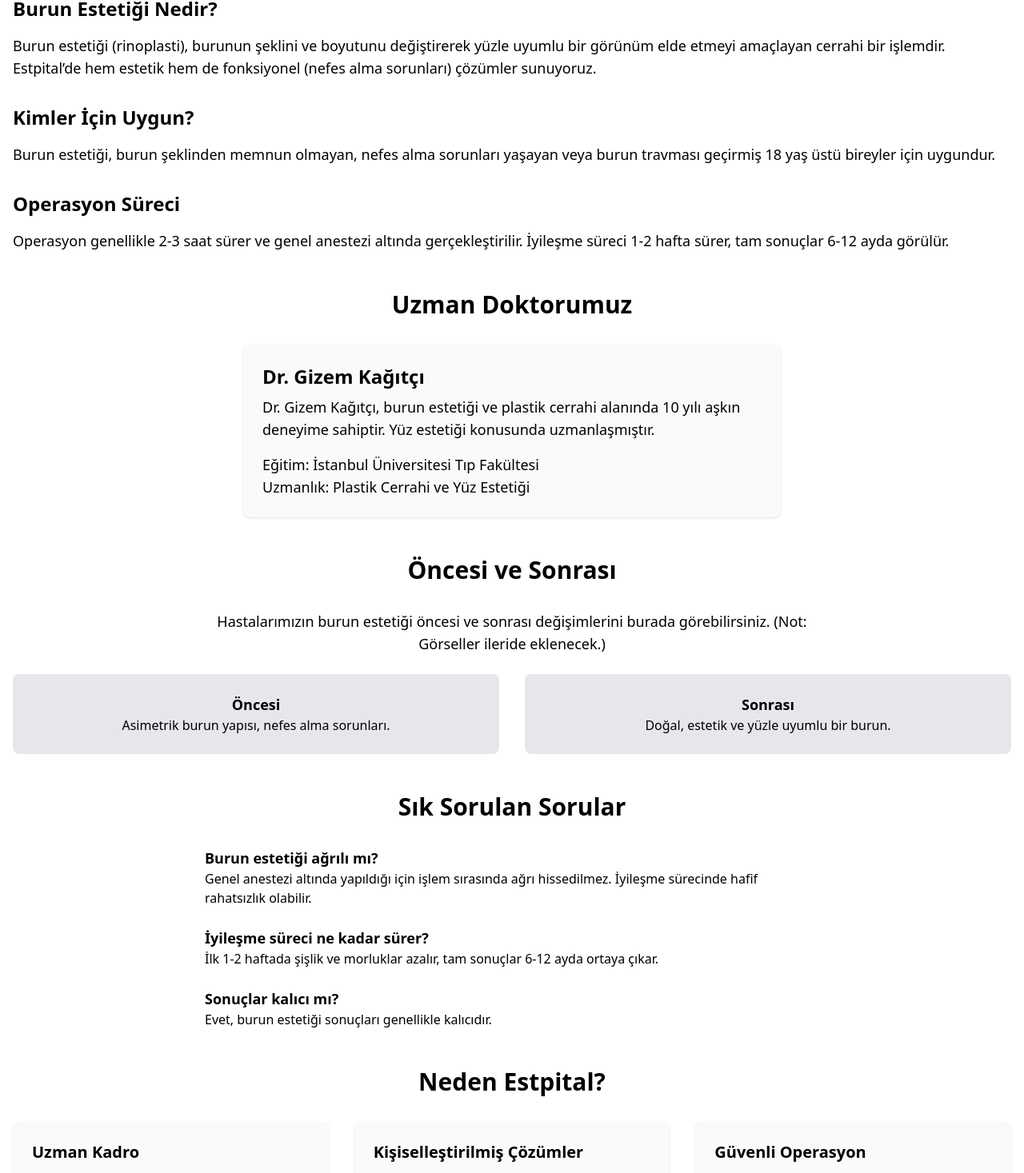
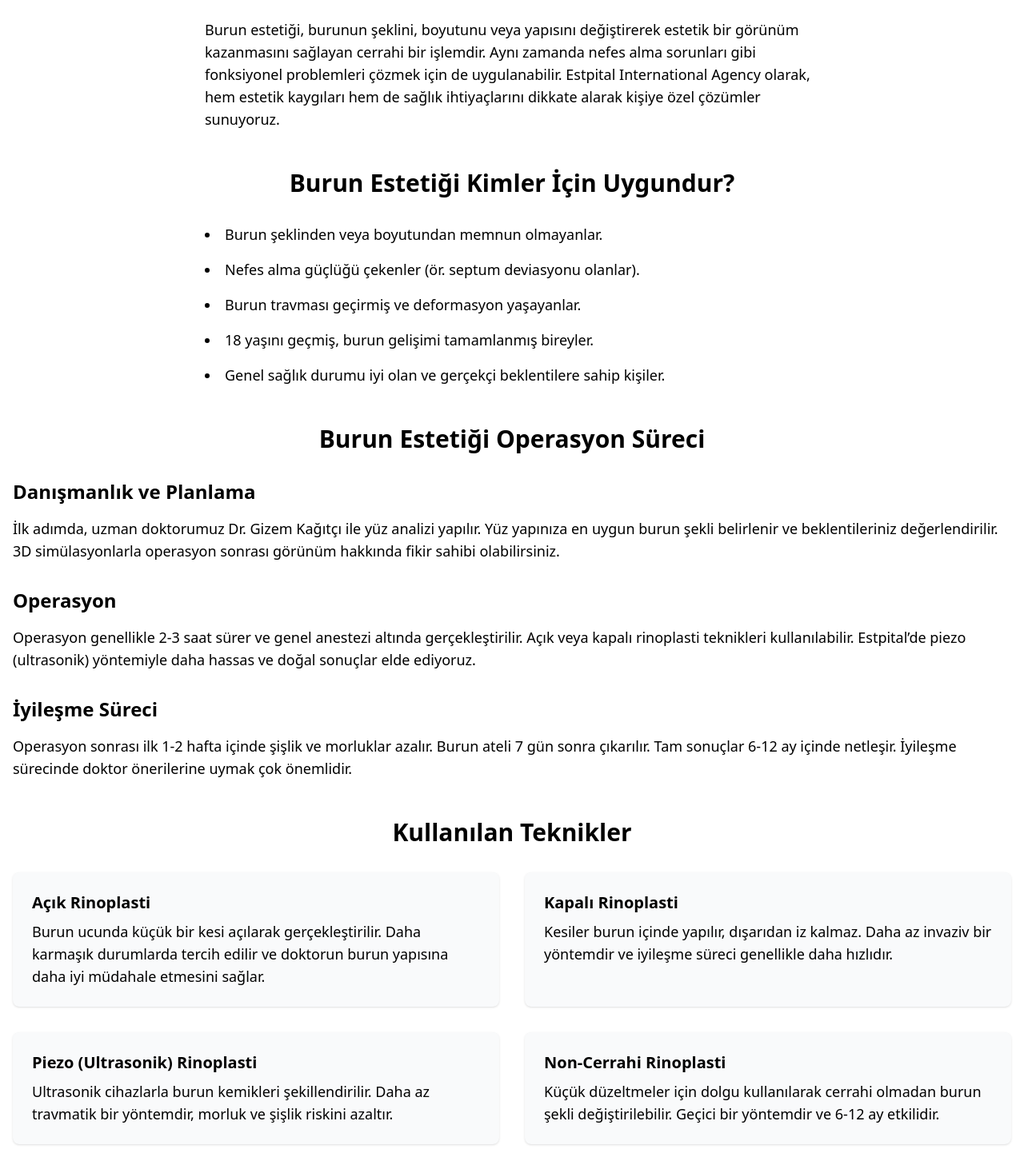
Before and after one commit to Estpital/Estpital-Dynamic-Platform, a JavaScript app: page /burun-estetigi in a window 1280 px wide. Shown: the part 529-1996 px from the top of the page at 80% size. Built offline with nearby package versions, Linux system fonts and the light colour scheme; the HTML template or start-up script is replaced by a standard one.

Commit message:
Update BurunEstetigi.js

```diff
--- a/src/pages/BurunEstetigi.js
+++ b/src/pages/BurunEstetigi.js
@@ -18,9 +18,9 @@ function BurunEstetigi() {
       {/* Hero Section */}
       <section className="bg-blue-100 py-20 text-center">
         <div className="container mx-auto px-4">
-          <h2 className="text-4xl md:text-5xl font-bold mb-4">Burun Estetiği ile Mükemmel Görünüm</h2>
+          <h2 className="text-4xl md:text-5xl font-bold mb-4">Burun Estetiği ile Yüzünüzdeki Uyumu Yakalayın</h2>
           <p className="text-lg md:text-xl mb-6 max-w-2xl mx-auto">
-            Uzman ekibimizle doğal ve estetik burun tasarımı. Yüzünüze en uygun çözümleri sunuyoruz!
+            Estpital’de uzman ekibimizle doğal, estetik ve yüzünüze en uygun burun tasarımını sunuyoruz. Hem estetik hem fonksiyonel çözümler için hemen randevu alın!
           </p>
           <a
             href="/randevu"
@@ -34,27 +34,77 @@ function BurunEstetigi() {
       {/* Main Content */}
       <section className="py-16 bg-white">
         <div className="container mx-auto px-4">
-          {/* Operasyon Detayları */}
+          {/* Genel Bilgi */}
           <div className="mb-12">
-            <h3 className="text-3xl font-bold text-center mb-8">Burun Estetiği Hakkında</h3>
+            <h3 className="text-3xl font-bold text-center mb-8">Burun Estetiği (Rinoplasti) Nedir?</h3>
+            <p className="text-lg max-w-3xl mx-auto">
+              Burun estetiği, burunun şeklini, boyutunu veya yapısını değiştirerek estetik bir görünüm kazanmasını sağlayan cerrahi bir işlemdir. Aynı zamanda nefes alma sorunları gibi fonksiyonel problemleri çözmek için de uygulanabilir. Estpital International Agency olarak, hem estetik kaygıları hem de sağlık ihtiyaçlarını dikkate alarak kişiye özel çözümler sunuyoruz.
+            </p>
+          </div>
+
+          {/* Kimler İçin Uygun? */}
+          <div className="mb-12">
+            <h3 className="text-3xl font-bold text-center mb-8">Burun Estetiği Kimler İçin Uygundur?</h3>
+            <ul className="list-disc list-inside space-y-4 max-w-3xl mx-auto text-lg">
+              <li>Burun şeklinden veya boyutundan memnun olmayanlar.</li>
+              <li>Nefes alma güçlüğü çekenler (ör. septum deviasyonu olanlar).</li>
+              <li>Burun travması geçirmiş ve deformasyon yaşayanlar.</li>
+              <li>18 yaşını geçmiş, burun gelişimi tamamlanmış bireyler.</li>
+              <li>Genel sağlık durumu iyi olan ve gerçekçi beklentilere sahip kişiler.</li>
+            </ul>
+          </div>
+
+          {/* Operasyon Süreci */}
+          <div className="mb-12">
+            <h3 className="text-3xl font-bold text-center mb-8">Burun Estetiği Operasyon Süreci</h3>
             <div className="space-y-8">
               <div>
-                <h4 className="text-2xl font-semibold mb-4">Burun Estetiği Nedir?</h4>
+                <h4 className="text-2xl font-semibold mb-4">Danışmanlık ve Planlama</h4>
                 <p className="text-lg">
-                  Burun estetiği (rinoplasti), burunun şeklini ve boyutunu değiştirerek yüzle uyumlu bir görünüm elde etmeyi amaçlayan cerrahi bir işlemdir.
-                  Estpital’de hem estetik hem de fonksiyonel (nefes alma sorunları) çözümler sunuyoruz.
+                  İlk adımda, uzman doktorumuz Dr. Gizem Kağıtçı ile yüz analizi yapılır. Yüz yapınıza en uygun burun şekli belirlenir ve beklentileriniz değerlendirilir. 3D simülasyonlarla operasyon sonrası görünüm hakkında fikir sahibi olabilirsiniz.
                 </p>
               </div>
               <div>
-                <h4 className="text-2xl font-semibold mb-4">Kimler İçin Uygun?</h4>
+                <h4 className="text-2xl font-semibold mb-4">Operasyon</h4>
                 <p className="text-lg">
-                  Burun estetiği, burun şeklinden memnun olmayan, nefes alma sorunları yaşayan veya burun travması geçirmiş 18 yaş üstü bireyler için uygundur.
+                  Operasyon genellikle 2-3 saat sürer ve genel anestezi altında gerçekleştirilir. Açık veya kapalı rinoplasti teknikleri kullanılabilir. Estpital’de piezo (ultrasonik) yöntemiyle daha hassas ve doğal sonuçlar elde ediyoruz.
                 </p>
               </div>
               <div>
-                <h4 className="text-2xl font-semibold mb-4">Operasyon Süreci</h4>
+                <h4 className="text-2xl font-semibold mb-4">İyileşme Süreci</h4>
                 <p className="text-lg">
-                  Operasyon genellikle 2-3 saat sürer ve genel anestezi altında gerçekleştirilir. İyileşme süreci 1-2 hafta sürer, tam sonuçlar 6-12 ayda görülür.
+                  Operasyon sonrası ilk 1-2 hafta içinde şişlik ve morluklar azalır. Burun ateli 7 gün sonra çıkarılır. Tam sonuçlar 6-12 ay içinde netleşir. İyileşme sürecinde doktor önerilerine uymak çok önemlidir.
+                </p>
+              </div>
+            </div>
+          </div>
+
+          {/* Teknik Detaylar */}
+          <div className="mb-12">
+            <h3 className="text-3xl font-bold text-center mb-8">Kullanılan Teknikler</h3>
+            <div className="grid grid-cols-1 md:grid-cols-2 gap-8">
+              <div className="bg-gray-50 p-6 rounded-lg shadow">
+                <h4 className="text-xl font-semibold mb-2">Açık Rinoplasti</h4>
+                <p className="text-lg">
+                  Burun ucunda küçük bir kesi açılarak gerçekleştirilir. Daha karmaşık durumlarda tercih edilir ve doktorun burun yapısına daha iyi müdahale etmesini sağlar.
+                </p>
+              </div>
+              <div className="bg-gray-50 p-6 rounded-lg shadow">
+                <h4 className="text-xl font-semibold mb-2">Kapalı Rinoplasti</h4>
+                <p className="text-lg">
+                  Kesiler burun içinde yapılır, dışarıdan iz kalmaz. Daha az invaziv bir yöntemdir ve iyileşme süreci genellikle daha hızlıdır.
+                </p>
+              </div>
+              <div className="bg-gray-50 p-6 rounded-lg shadow">
+                <h4 className="text-xl font-semibold mb-2">Piezo (Ultrasonik) Rinoplasti</h4>
+                <p className="text-lg">
+                  Ultrasonik cihazlarla burun kemikleri şekillendirilir. Daha az travmatik bir yöntemdir, morluk ve şişlik riskini azaltır.
+                </p>
+              </div>
+              <div className="bg-gray-50 p-6 rounded-lg shadow">
+                <h4 className="text-xl font-semibold mb-2">Non-Cerrahi Rinoplasti</h4>
+                <p className="text-lg">
+                  Küçük düzeltmeler için dolgu kullanılarak cerrahi olmadan burun şekli değiştirilebilir. Geçici bir yöntemdir ve 6-12 ay etkilidir.
                 </p>
               </div>
             </div>
@@ -66,8 +116,7 @@ function BurunEstetigi() {
             <div className="max-w-2xl mx-auto bg-gray-50 p-6 rounded-lg shadow">
               <h4 className="text-2xl font-semibold mb-2">Dr. Gizem Kağıtçı</h4>
               <p className="text-lg mb-4">
-                Dr. Gizem Kağıtçı, burun estetiği ve plastik cerrahi alanında 10 yılı aşkın deneyime sahiptir.
-                Yüz estetiği konusunda uzmanlaşmıştır.
+                Dr. Gizem Kağıtçı, burun estetiği ve yüz estetiği alanında 10 yılı aşkın deneyime sahiptir. Yüz simetrisi ve doğal sonuçlar konusunda uzmanlaşmıştır.
               </p>
               <p className="text-lg">
                 Eğitim: İstanbul Üniversitesi Tıp Fakültesi<br />
@@ -78,21 +127,54 @@ function BurunEstetigi() {
 
           {/* Öncesi/Sonrası */}
           <div className="mb-12">
-            <h3 className="text-3xl font-bold text-center mb-8">Öncesi ve Sonrası</h3>
+            <h3 className="text-3xl font-bold text-center mb-8">Burun Estetiği Öncesi ve Sonrası</h3>
             <p className="text-lg text-center mb-6 max-w-3xl mx-auto">
-              Hastalarımızın burun estetiği öncesi ve sonrası değişimlerini burada görebilirsiniz.
+              Hastalarımızın burun estetiği öncesi ve sonrası değişimlerini burada görebilirsiniz. Her hasta için kişiselleştirilmiş çözümler sunuyoruz.
               (Not: Görseller ileride eklenecek.)
             </p>
             <div className="grid grid-cols-1 md:grid-cols-2 gap-8">
               <div className="bg-gray-200 p-6 rounded-lg text-center">
                 <p className="text-lg font-semibold">Öncesi</p>
-                <p>Asimetrik burun yapısı, nefes alma sorunları.</p>
+                <p>Asimetrik burun yapısı, nefes alma sorunları, estetik kaygılar.</p>
               </div>
               <div className="bg-gray-200 p-6 rounded-lg text-center">
                 <p className="text-lg font-semibold">Sonrası</p>
-                <p>Doğal, estetik ve yüzle uyumlu bir burun.</p>
+                <p>Doğal, estetik ve yüzle uyumlu bir burun, iyileştirilmiş nefes alma.</p>
               </div>
             </div>
+          </div>
+
+          {/* Hasta Yorumları */}
+          <div className="mb-12">
+            <h3 className="text-3xl font-bold text-center mb-8">Hastalarımız Ne Diyor?</h3>
+            <div className="grid grid-cols-1 md:grid-cols-2 gap-8">
+              <div className="bg-gray-50 p-6 rounded-lg shadow">
+                <p className="text-lg italic mb-4">
+                  “Dr. Gizem Kağıtçı ve ekibi harika bir iş çıkardı! Yeni burnum yüzümle çok uyumlu ve nefes almam çok rahatladı. Süreç boyunca kendimi çok güvende hissettim.”
+                </p>
+                <p className="text-lg font-semibold text-right">— Ayşe K., 32</p>
+              </div>
+              <div className="bg-gray-50 p-6 rounded-lg shadow">
+                <p className="text-lg italic mb-4">
+                  “Estpital’e burun estetiği için geldim ve sonuçtan çok memnunum. İyileşme süreci beklediğimden daha kolay geçti. Kesinlikle tavsiye ederim!”
+                </p>
+                <p className="text-lg font-semibold text-right">— Mehmet T., 28</p>
+              </div>
+            </div>
+          </div>
+
+          {/* Riskler ve Komplikasyonlar */}
+          <div className="mb-12">
+            <h3 className="text-3xl font-bold text-center mb-8">Riskler ve Komplikasyonlar</h3>
+            <p className="text-lg max-w-3xl mx-auto mb-6">
+              Her cerrahi işlemde olduğu gibi, burun estetiğinde de bazı riskler bulunmaktadır. Ancak Estpital’de bu riskleri en aza indirmek için modern teknikler ve deneyimli bir ekip ile çalışıyoruz.
+            </p>
+            <ul className="list-disc list-inside space-y-4 max-w-3xl mx-auto text-lg">
+              <li>Geçici şişlik ve morluk (genellikle 1-2 haftada geçer).</li>
+              <li>Nadiren enfeksiyon (antibiyotiklerle kontrol altına alınır).</li>
+              <li>Burun şeklinde istenmeyen sonuçlar (revizyon rinoplasti ile düzeltilebilir).</li>
+              <li>Geçici nefes alma zorluğu (iyileşme sürecinde normale döner).</li>
+            </ul>
           </div>
 
           {/* Sık Sorulan Sorular */}
@@ -101,15 +183,23 @@ function BurunEstetigi() {
             <ul className="space-y-6 max-w-3xl mx-auto">
               <li>
                 <strong className="text-lg">Burun estetiği ağrılı mı?</strong>
-                <p>Genel anestezi altında yapıldığı için işlem sırasında ağrı hissedilmez. İyileşme sürecinde hafif rahatsızlık olabilir.</p>
+                <p>Genel anestezi altında yapıldığı için işlem sırasında ağrı hissedilmez. İyileşme sürecinde hafif bir rahatsızlık olabilir, ancak bu ağrı kesicilerle yönetilebilir.</p>
               </li>
               <li>
                 <strong className="text-lg">İyileşme süreci ne kadar sürer?</strong>
-                <p>İlk 1-2 haftada şişlik ve morluklar azalır, tam sonuçlar 6-12 ayda ortaya çıkar.</p>
+                <p>İlk 1-2 haftada şişlik ve morluklar azalır, burun ateli 7 gün sonra çıkarılır. Tam sonuçlar 6-12 ayda netleşir.</p>
               </li>
               <li>
                 <strong className="text-lg">Sonuçlar kalıcı mı?</strong>
-                <p>Evet, burun estetiği sonuçları genellikle kalıcıdır.</p>
+                <p>Evet, burun estetiği sonuçları genellikle kalıcıdır. Ancak yaşlanma veya travma gibi faktörler uzun vadede değişikliklere neden olabilir.</p>
+              </li>
+              <li>
+                <strong className="text-lg">Ameliyat sonrası iz kalır mı?</strong>
+                <p>Kapalı rinoplasti tercih edilirse iz kalmaz. Açık rinoplastide burun ucunda küçük bir iz olabilir, ancak bu iz zamanla neredeyse görünmez hale gelir.</p>
+              </li>
+              <li>
+                <strong className="text-lg">Burun estetiği nefes alma sorunlarını çözer mi?</strong>
+                <p>Evet, septum deviasyonu gibi nefes alma sorunları aynı operasyonda düzeltilebilir.</p>
               </li>
             </ul>
           </div>
@@ -127,8 +217,8 @@ function BurunEstetigi() {
                 <p>Yüzünüze en uygun burun tasarımını birlikte planlıyoruz.</p>
               </div>
               <div className="bg-gray-50 p-6 rounded-lg shadow">
-                <h4 className="text-xl font-semibold mb-2">Güvenli Operasyon</h4>
-                <p>Modern teknikler ve steril ortamda güvenli bir süreç.</p>
+                <h4 className="text-xl font-semibold mb-2">Modern Teknikler</h4>
+                <p>Piezo rinoplasti ve kapalı tekniklerle güvenli ve doğal sonuçlar.</p>
               </div>
             </div>
           </div>
```
